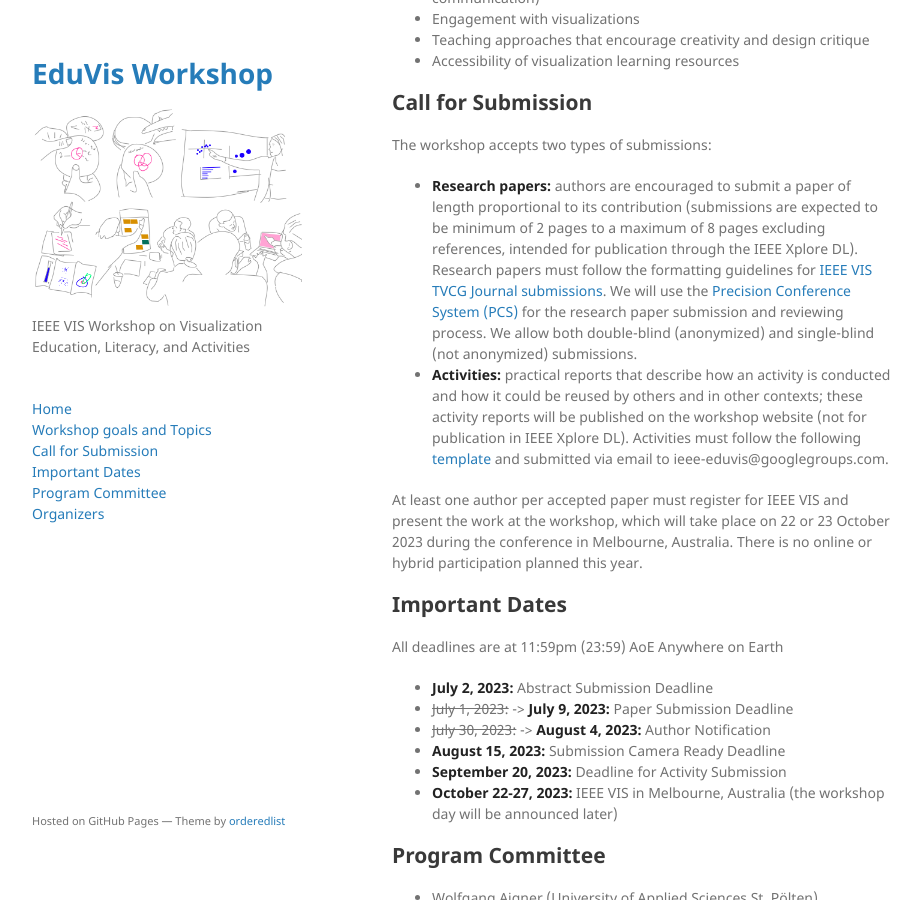
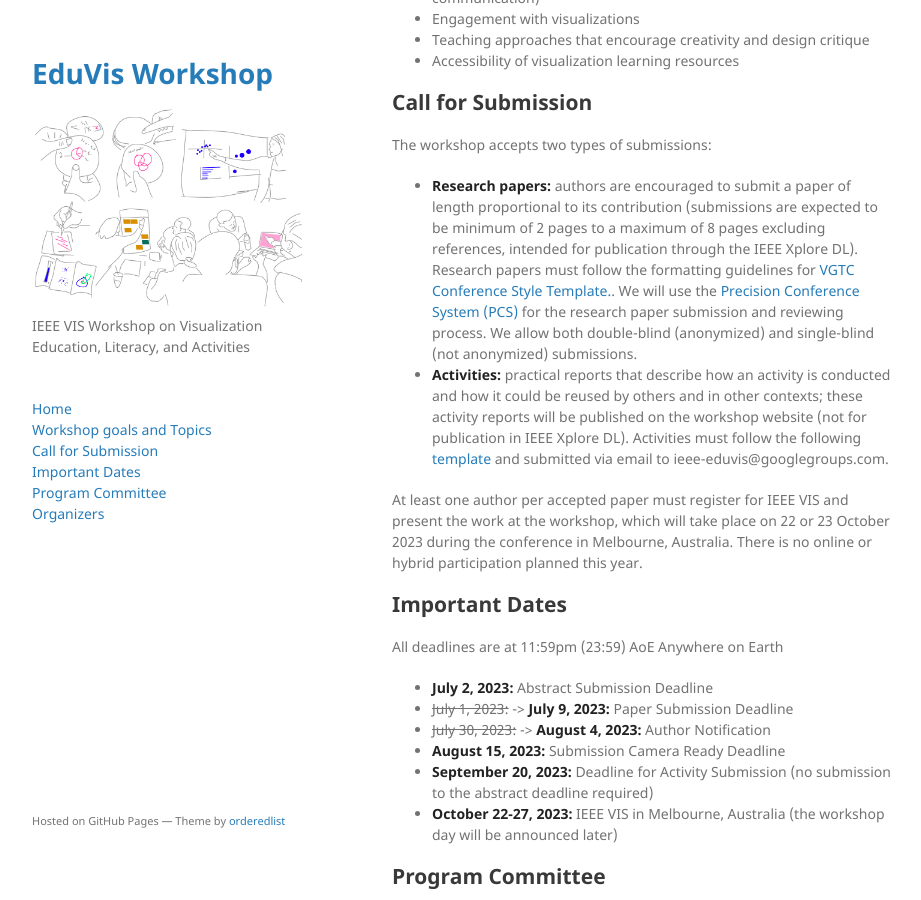
Before and after one commit to ieee-eduvis/ieee-eduvis.github.io, a Jekyll site: the page built from index.md, in a window 1280 px wide and 900 px high, scrolled down 1157 px. Shown: the whole window, without its empty margins (178-1099 px from the left). Built offline with Jekyll 4.4.1, drawn with Linux system fonts in a browser that asks for light colours; our own code applies the rules of GitHub Pages for plain Markdown files.

Commit message:
update paper format

```diff
--- a/index.md
+++ b/index.md
@@ -41,7 +41,7 @@ The **workshop topics** include, but are not limited to:
 
 The workshop accepts two types of submissions:
 * **Research papers:** authors are encouraged to submit a paper of length proportional to its contribution (submissions are expected to be minimum of 2 pages to a maximum of 8 pages excluding references, intended for publication through the IEEE Xplore DL).
-Research papers must follow the formatting guidelines for [IEEE VIS TVCG Journal submissions](https://tc.computer.org/vgtc/publications/journal/).
+Research papers must follow the formatting guidelines for [VGTC Conference Style Template.](https://tc.computer.org/vgtc/publications/conference/).
 We will use the  [Precision Conference System (PCS)](https://new.precisionconference.com/) for the research paper submission and reviewing process. We allow both double-blind (anonymized) and single-blind (not anonymized) submissions.
 * **Activities:** practical reports that describe how an activity is conducted and how it could be reused by others and in other contexts; these activity reports will be published on the workshop website (not for publication in IEEE Xplore DL).
 Activities must follow the following [template](https://docs.google.com/document/d/1QM_YtQduTlBjA459URkbUFg9NU9V6W2aJLVT3RoEk5Y/edit?usp=sharing) and submitted via email to ieee-eduvis@googlegroups.com.
@@ -55,7 +55,7 @@ All deadlines are at 11:59pm (23:59) AoE Anywhere on Earth
 * ~~July 1, 2023:~~ -> **July 9, 2023:** Paper Submission Deadline
 * ~~July 30, 2023:~~ -> **August 4, 2023:** Author Notification
 * **August 15, 2023:** Submission Camera Ready Deadline
-* **September 20, 2023:** Deadline for Activity Submission
+* **September 20, 2023:** Deadline for Activity Submission (no submission to the abstract deadline required)
 * **October 22-27, 2023:** IEEE VIS in Melbourne, Australia (the workshop day will be announced later)
 
 ## Program Committee
```
